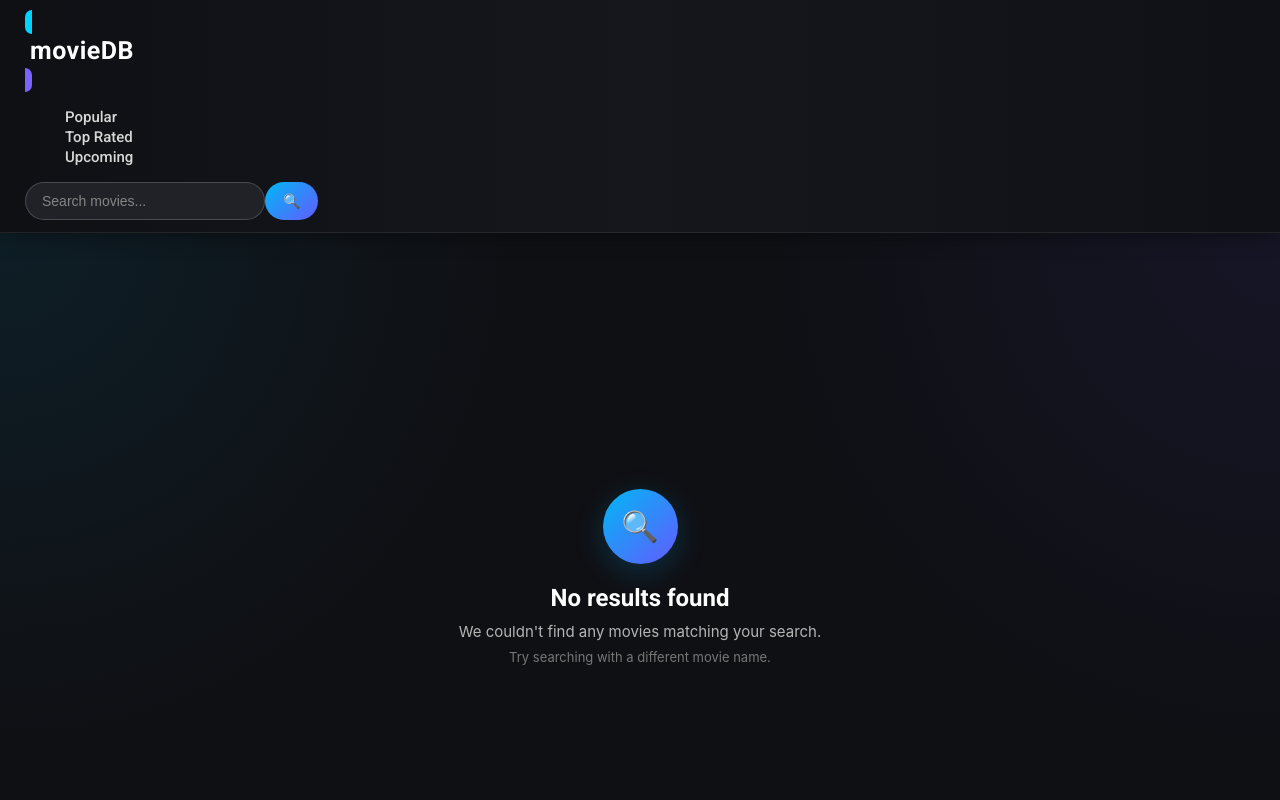
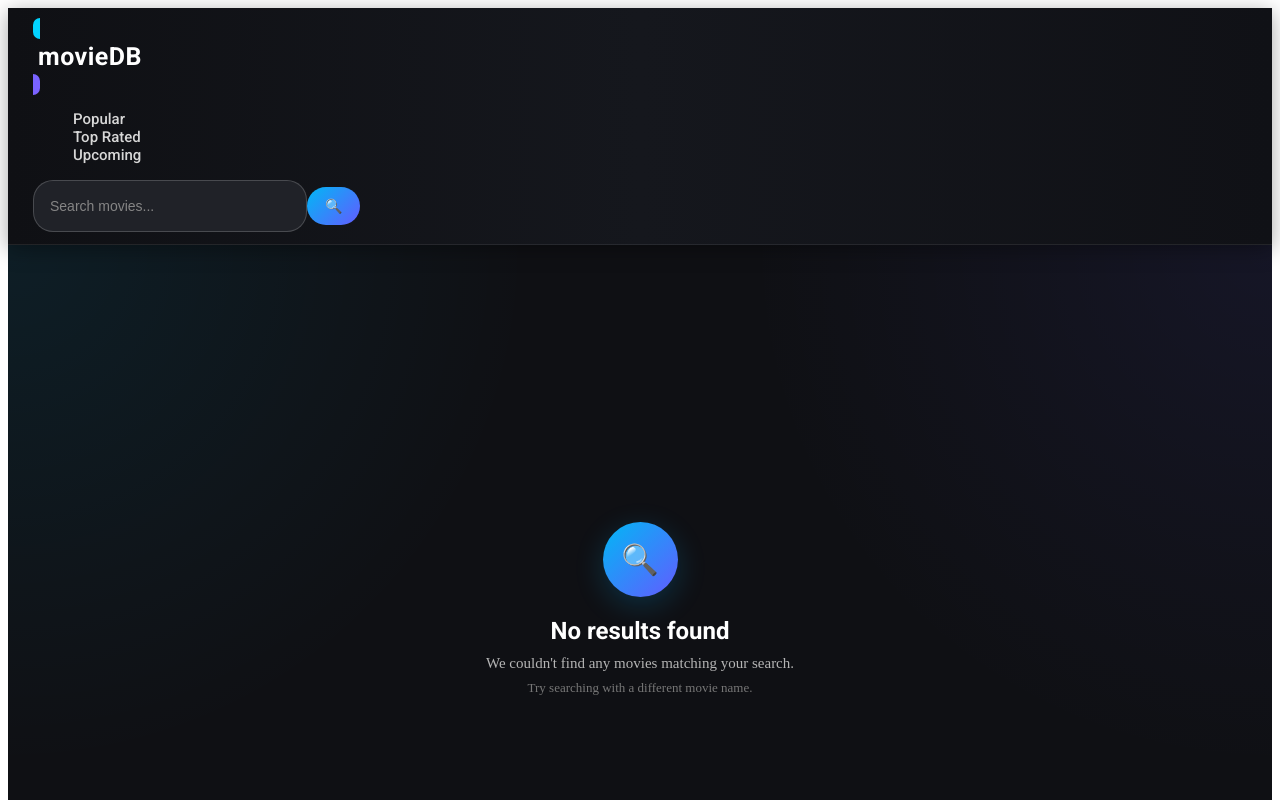
Before and after one commit to SoloDarkNet/Enhancement-of-Movie-Database-App, a React (Create React App) app: page /search in a window 1280 px wide. Shown: the top 800 px of the page. Built offline with nearby package versions, Linux system fonts and the light colour scheme; a web font is replaced by a local one.

Commit message:
Refactor App.css for improved styling and layout

```diff
--- a/src/App.css
+++ b/src/App.css
@@ -1,22 +1,66 @@
-* {
-  box-sizing: border-box;
+.App {
+  min-height: 100vh;
+
+  background-color: #0f1014;
 }
 
-body {
-  margin: 0;
-  font-family: -apple-system, BlinkMacSystemFont, 'Segoe UI', 'Roboto', 'Oxygen',
-    'Ubuntu', 'Cantarell', 'Fira Sans', 'Droid Sans', 'Helvetica Neue',
-    sans-serif;
-  -webkit-font-smoothing: antialiased;
-  -moz-osx-font-smoothing: grayscale;
+
+/* Route loading */
+
+.app-loader {
+  min-height: 100vh;
+
+  display: flex;
+
+  flex-direction: column;
+
+  justify-content: center;
+
+  align-items: center;
+
+  background:
+    radial-gradient(
+      circle,
+      rgba(0, 198, 255, 0.08),
+      transparent 45%
+    ),
+    #0f1014;
+
+  color: #fff;
+
+  font-family: 'Roboto', sans-serif;
 }
 
-.App {
-  min-height: 100vh;
+
+/* CSS spinner */
+
+.spinner {
+  width: 45px;
+  height: 45px;
+
+  border: 4px solid rgba(255, 255, 255, 0.15);
+
+  border-top-color: #00c6ff;
+
+  border-right-color: #635bff;
+
+  border-radius: 50%;
+
+  animation: spin 0.8s linear infinite;
 }
 
-.route-page-body {
-  flex: 1;
-  display: flex;
-  flex-direction: column;
+
+.app-loader p {
+  margin-top: 15px;
+
+  color: #999;
+
+  font-size: 14px;
 }
+
+
+@keyframes spin {
+  to {
+    transform: rotate(360deg);
+  }
+}
```
